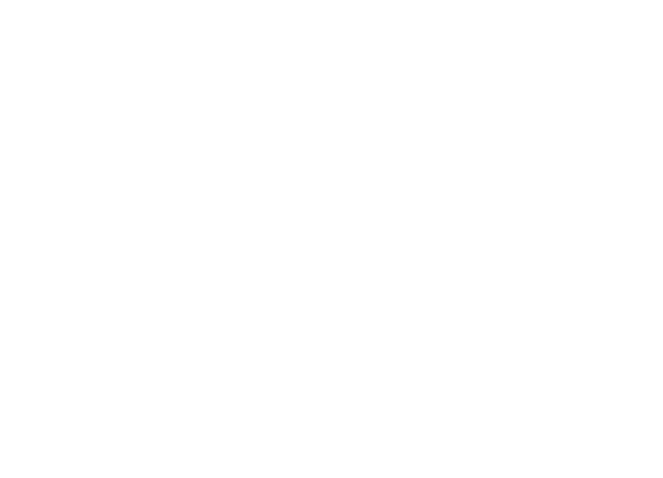
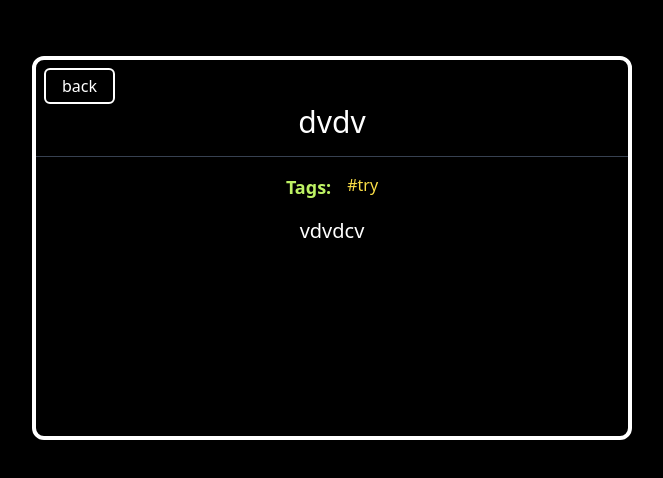
Before and after one commit to neelehnsb/Learn-RTL-with-Todo, a React (Create React App) app: page /1 in a window 1280 px wide. Before the commit this address had no page. Shown: the top 478 px of the page, without its empty margins (308-971 px from the left). Built offline with nearby package versions, Linux system fonts and the light colour scheme.

Commit message:
router done

```diff
--- a/src/App.tsx
+++ b/src/App.tsx
@@ -6,32 +6,49 @@ import { TaskView } from "./components/pages/taskView";
 import { BrowserRouter, Route, Routes, useNavigate } from "react-router-dom";
 import { Home } from "./components/pages/home";
 
-let taskname = "";
+let taskname = "dvdv";
 let tasktags = ["try"];
-let taskdescription = "";
+let taskdescription = "vdvdcv";
+
+let oldtodos: { name: string; tags: string[]; description: string }[] = [];
 
 function App() {
-  const taskName = (name: string, tags: string[], description: string) => {
-    [taskname, tasktags, taskdescription] = [name, tags, description];
+  const navigate = useNavigate();
+  const taskName = (
+    name: string,
+    tags: string[],
+    description: string,
+    indexToShow: string,
+    todos: { name: string; tags: string[]; description: string }[]
+  ) => {
+    [taskname, tasktags, taskdescription, oldtodos] = [
+      name,
+      tags,
+      description,
+      todos,
+    ];
+    navigate(`/${indexToShow}`);
   };
 
   return (
     <>
-      <BrowserRouter>
       <Routes>
-          <Route path="/" element={<Home taskName={taskName} />} />
         <Route
-            path={`/task_${taskname}`}
+          path="/"
+          element={<Home taskName={taskName} oldtodos={oldtodos} />}
+        />
+        <Route
+          path="/:id"
           element={
             <TaskView
               name={taskname}
               tags={tasktags}
               description={taskdescription}
+              todos={oldtodos}
             />
           }
         />
       </Routes>
-      </BrowserRouter>
     </>
   );
 }
--- /dev/null
+++ b/src/components/localstorage.tsx
@@ -0,0 +1,16 @@
+export const useLocalStorage = (name: string) => {
+  //   const getLocalStorage = () => {
+  //     const local = localStorage.getItem(name);
+  //     if (local != null) {
+  //       return JSON.parse(local);
+  //     }
+  //     return null;
+  //   };
+  //   const setLocalStorage = (item: Object) => {
+  //     localStorage.setItem(name, JSON.stringify(item));
+  //   };
+  //   const removeLocalStorage = () => {
+  //     return localStorage.removeItem(name);
+  //   };
+  //   return [getLocalStorage, setLocalStorage, removeLocalStorage];
+};
--- a/src/components/pages/home.tsx
+++ b/src/components/pages/home.tsx
@@ -1,4 +1,4 @@
-import { useState } from "react";
+import { useState, useEffect } from "react";
 import Todoform from "../todoform";
 import Todolist from "../todolist";
 import { TaskAddForm } from "../taskaddform";
@@ -7,17 +7,44 @@ import { BrowserRouter, Route, Routes, useNavigate } from "react-router-dom";
 let indexToEdit = -1;
 let indexToShow = -1;
 
-export const Home = ({ taskName }: { taskName: Function }) => {
-  const navigate = useNavigate();
+export const Home = ({
+  taskName,
+  oldtodos,
+}: {
+  taskName: Function;
+  oldtodos: { name: string; tags: string[]; description: string }[];
+}) => {
+  //   const [savedForm, setSavedForm, clearLocalStorage] = useLocalStorage("todos");
+  console.log(oldtodos);
+  let a: { name: string; tags: string[]; description: string }[] = [];
   const [todos, setTodos] = useState<
     { name: string; tags: string[]; description: string }[]
-  >([]);
+  >(oldtodos || []);
   const [editCheck, setEditCheck] = useState<boolean>(false);
   const [addCheck, setAddCheck] = useState<boolean>(false);
 
   const renderAdd = () => {
     setAddCheck(true);
   };
+
+  //   useEffect(() => {
+  //     if (localStorage.getItem("todos")) {
+  //       let a = localStorage.getItem("todos");
+  //       let b: { name: string; tags: string[]; description: string }[] = [];
+  //       if (a) {
+  //         b = JSON.parse(a);
+  //       }
+  //       setTodos(b);
+  //     }
+  //   }, []);
+
+  //   useEffect(() => {
+  //     let a = JSON.parse(String(localStorage.getItem("todos")));
+  //     if (!a) {
+  //       setTodos([...a]);
+  //       console.log(todos);
+  //     }
+  //   }, [null]);
 
   const deleteTodo = (todo: string): void => {
     let Index = -1;
@@ -94,14 +121,13 @@ export const Home = ({ taskName }: { taskName: Function }) => {
     taskName(
       todos[indexToShow].name,
       todos[indexToShow].tags,
-      todos[indexToShow].description
+      todos[indexToShow].description,
+      indexToShow,
+      todos
     );
-    navigate(`/task_${page}`);
+    console.log(indexToShow);
   };
 
-  let a = "df";
-  let b = ["sf", "wf"];
-  let c = "fwf";
   return (
     <div className=" bg-black pt-2 h-screen">
       <Todoform renderAdd={renderAdd} />
--- a/src/components/pages/taskView.tsx
+++ b/src/components/pages/taskView.tsx
@@ -1,16 +1,48 @@
+import { Link, Navigate } from "react-router-dom";
+
+import { useNavigate } from "react-router-dom";
+
 export const TaskView = ({
   name,
   tags,
   description,
+  todos,
 }: {
   name: string;
   tags: string[];
   description: string;
+  todos: { name: string; tags: string[]; description: string }[];
 }) => {
+  const navigate = useNavigate();
+
   return (
-    <div className="bg-black">
-      <p className="text-white">{name}</p>
-      <p className="text-white">{description}</p>
+    <div className="w-full h-[100vh] pt-14 bg-black">
+      <div className="bg-black w-[600px] mx-auto h-96 rounded-xl border-4 border-white">
+        <button
+          onClick={(e) => {
+            e.preventDefault();
+            navigate("/");
+          }}
+          className="text-white border-2 border-white rounded-md px-4 py-1 mt-2 ml-2"
+        >
+          back
+        </button>
+        <div className="flex flex-col gap-4">
+          <p className="text-white text-3xl w-fit mx-auto ">{name}</p>
+          <hr className="border-gray-700"></hr>
+          <div className="w-11/12 flex justify-center mx-auto">
+            <div className="flex gap-4">
+              <p className="text-lg  text-lime-300 font-extrabold ">Tags: </p>
+              {tags.map((tag, index) => (
+                <p className="text-yellow-300 w-min mx-auto" key={index}>
+                  #{tag}
+                </p>
+              ))}
+            </div>
+          </div>
+          <p className="text-white text-xl w-fit mx-auto ">{description}</p>
+        </div>
+      </div>
     </div>
   );
 };
--- a/src/components/todolist.tsx
+++ b/src/components/todolist.tsx
@@ -45,15 +45,17 @@ const Todolist = ({
             <div className="flex justify-between " key={todo.name}>
               <div className="bg-white px-2 flex gap-4 rounded-lg">
                 <div>
-                  <button
-                    onClick={() => {
+                  <a
+                    onClick={(e) => {
+                      e.preventDefault();
                       taskPage(todo.name);
+                      console.log(todo.name);
                     }}
                     key={index}
-                    className="text-2xl text-black font-extrabold"
+                    className="text-2xl cursor-pointer text-black font-extrabold"
                   >
                     {todo.name}
-                  </button>
+                  </a>
                 </div>
 
                 <div className="flex gap-2">
--- a/src/index.tsx
+++ b/src/index.tsx
@@ -1,15 +1,18 @@
-import React from 'react';
-import ReactDOM from 'react-dom/client';
-import './index.css';
-import App from './App';
-import reportWebVitals from './reportWebVitals';
+import React from "react";
+import ReactDOM from "react-dom/client";
+import "./index.css";
+import App from "./App";
+import reportWebVitals from "./reportWebVitals";
+import { BrowserRouter } from "react-router-dom";
 
 const root = ReactDOM.createRoot(
-  document.getElementById('root') as HTMLElement
+  document.getElementById("root") as HTMLElement
 );
 root.render(
   <React.StrictMode>
-    <App />
+    <BrowserRouter>
+      <App />
+    </BrowserRouter>
   </React.StrictMode>
 );
 
```
Lines whose indentation alone changed are shown as unchanged.
